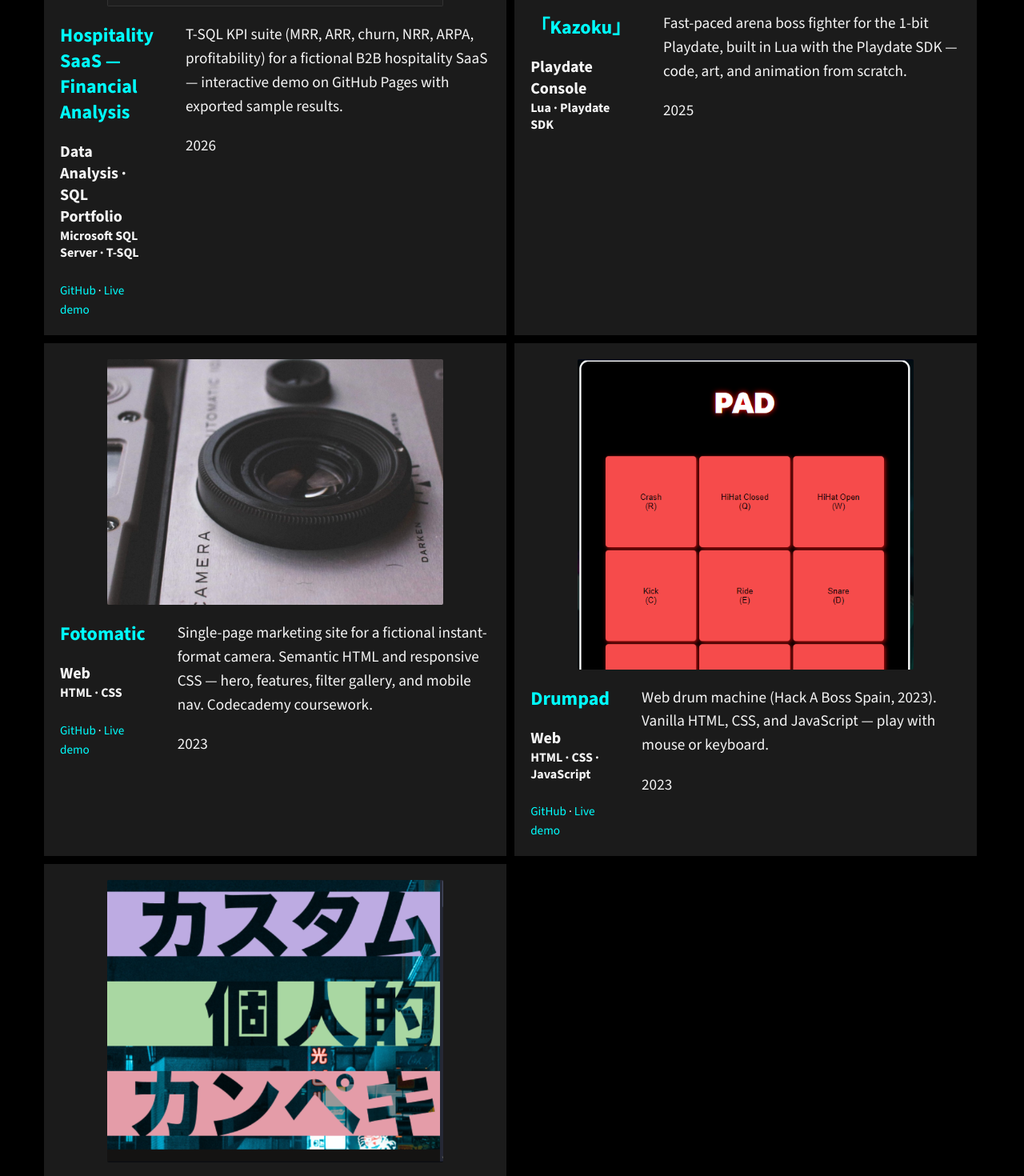
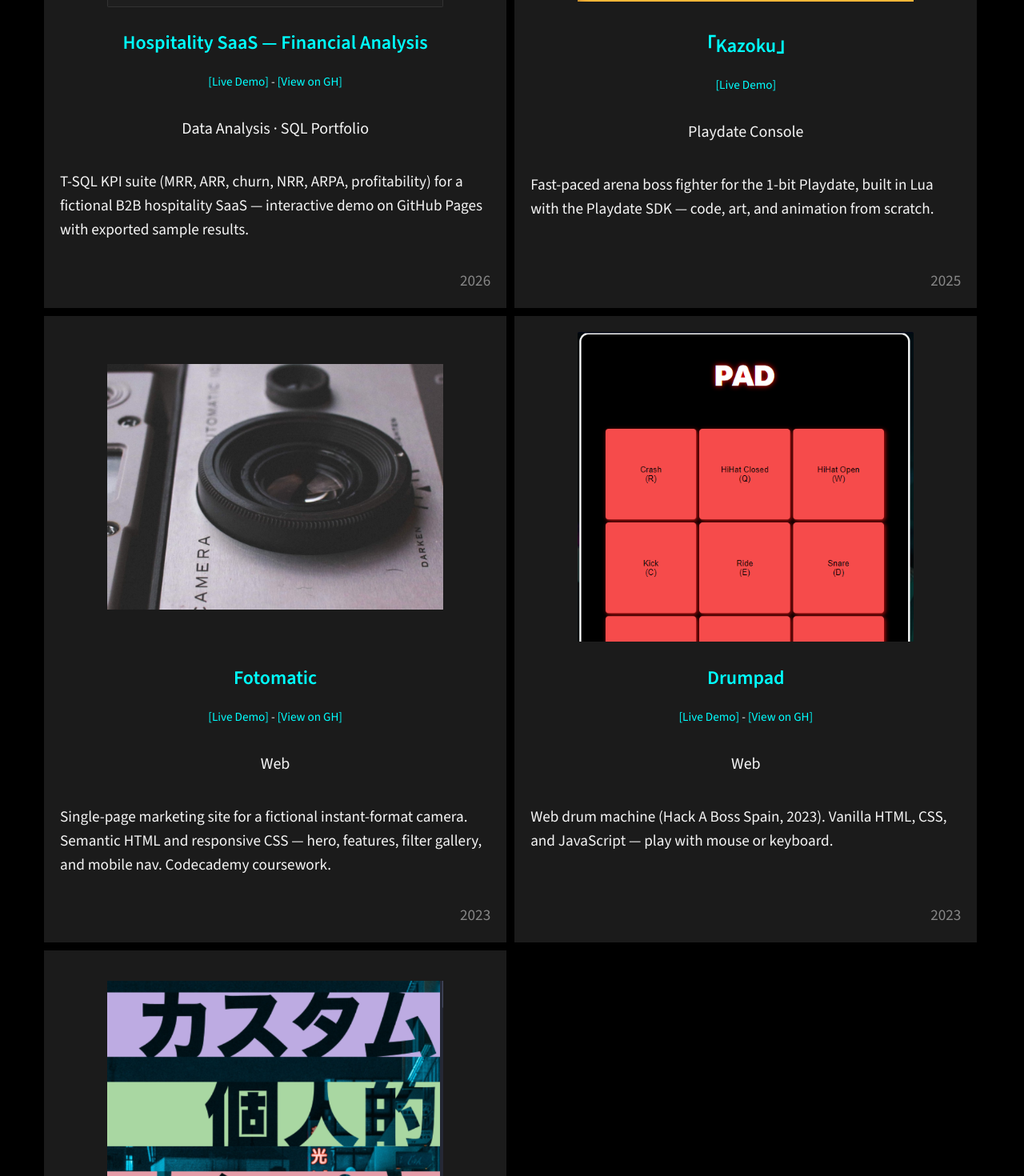
Before and after one commit to carcamusa-labs/Carcamusa_Labs_Website, a React (Vite) app: page /3_projects.html in a window 1280 px wide. Shown: the part 740-2210 px from the top of the page at 80% size. Built offline with nearby package versions, Linux system fonts and the light colour scheme; a web font is replaced by a local one.

Commit message:
some quick refactors and styling, no need for a PR

```diff
--- a/assets/visuals/style.css
+++ b/assets/visuals/style.css
@@ -694,6 +694,7 @@ h3 {
 .projects_grid_container_outer {
   display: flex;
   flex-wrap: wrap;
+  align-items: stretch;
   width: 100%;
   height: auto;
 }
@@ -720,16 +721,39 @@ h3 {
   border-radius: 2px;
 }
 
+.projects_grid_container_outer .grid_container_imageslot {
+  width: 100%;
+  max-width: 420px;
+  height: 388px;
+  max-height: 388px;
+  flex-shrink: 0;
+}
+
 .projects_grid_container_outer .grid_container_imageslot img {
   display: block;
-  width: 420px;
+  width: 100%;
+  height: 100%;
   max-width: 100%;
-  height: auto;
+  object-fit: contain;
 }
 
 .grid_container_textswrap {
   display: flex;
   flex-direction: row;
+}
+
+.projects_card {
+  min-height: 100%;
+  align-items: center;
+}
+
+.projects_card_body {
+  display: flex;
+  flex-direction: column;
+  flex: 1;
+  width: 100%;
+  margin-top: 1.75rem;
+  min-height: 12rem;
 }
 
 .grid_container_bigtext {
@@ -747,22 +771,21 @@ h3 {
 }
 
 .projects_project_title {
-  margin: 0;
-  margin: 20px 0;
+  margin: 0 0 0.2rem;
   font-size: 1.5rem;
-}
-
-.projects_project_platform {
-  font-size: 1.25rem;
-}
-
-.projects_project_stack {
-  font-size: 1rem;
+  text-align: center;
+}
+
+.projects_project_title b {
+  color: cyan;
+  font-weight: 600;
 }
 
 .projects_project_links {
-  margin-top: 0.35rem;
+  margin: 0 0 0.75rem;
   font-size: 0.95rem;
+  line-height: 1.4;
+  text-align: center;
 }
 
 .projects_project_links a {
@@ -771,6 +794,31 @@ h3 {
 
 .projects_project_links a:hover {
   text-decoration: underline;
+}
+
+.projects_project_platform {
+  margin: 0 0 1rem;
+  font-size: 1.25rem;
+  color: whitesmoke;
+  text-align: center;
+}
+
+.projects_project_desc {
+  margin: 0;
+  font-size: 1.2rem;
+  line-height: 1.55;
+  color: whitesmoke;
+  flex: 1;
+  text-align: left;
+  width: 100%;
+}
+
+.projects_project_year {
+  margin: 1rem 0 0;
+  align-self: flex-end;
+  font-size: 1.2rem;
+  line-height: 1.4;
+  color: #888;
 }
 
 .artworks_assets_grid_container {
@@ -1459,6 +1507,23 @@ footer div {
   .projects_grid_container_outer .grid_container_imageslot {
     max-width: 100%;
     width: 100%;
+    height: auto;
+    max-height: none;
+    aspect-ratio: 555 / 512;
+  }
+
+  .projects_grid_container_outer .grid_container_imageslot img {
+    height: auto;
+    max-height: 100%;
+  }
+
+  .projects_card_body {
+    min-height: 0;
+    margin-top: 1.25rem;
+  }
+
+  .projects_project_links {
+    font-size: 0.95rem;
   }
 
   .grid_container_textswrap {
@@ -1725,10 +1790,9 @@ footer div {
 
 .projects_sql_preview {
   display: block;
-  width: 420px;
+  width: 100%;
+  height: 100%;
   max-width: 100%;
-  height: auto;
-  aspect-ratio: 555 / 512;
   margin: 0;
   padding: 1rem 0.85rem;
   box-sizing: border-box;
--- a/src/i18n/locales/en.ts
+++ b/src/i18n/locales/en.ts
@@ -159,8 +159,8 @@ export const en = {
     hospitalityDesc:
       "T-SQL KPI suite (MRR, ARR, churn, NRR, ARPA, profitability) for a fictional B2B hospitality SaaS — interactive demo on GitHub Pages with exported sample results.",
     hospitalityStack: "Microsoft SQL Server · T-SQL",
-    viewGithub: "GitHub",
-    liveDemo: "Live demo",
+    viewGithub: "[View on GH]",
+    liveDemo: "[Live Demo]",
     platformPlaydate: "Playdate Console",
     platformWeb: "Web",
     platformData: "Data Analysis · SQL Portfolio",
--- a/src/i18n/locales/es.ts
+++ b/src/i18n/locales/es.ts
@@ -163,8 +163,8 @@ export const es: TranslationDictionary = {
     hospitalityDesc:
       "Suite de KPIs en T-SQL (MRR, ARR, churn, NRR, ARPA, rentabilidad) para un SaaS B2B hotelero ficticio — demo interactiva en GitHub Pages con resultados de muestra exportados.",
     hospitalityStack: "Microsoft SQL Server · T-SQL",
-    viewGithub: "GitHub",
-    liveDemo: "Demo en vivo",
+    viewGithub: "[Ver en GH]",
+    liveDemo: "[Demo en vivo]",
     platformPlaydate: "Consola Playdate",
     platformWeb: "Web",
     platformData: "Análisis de datos · Portfolio SQL",
--- a/src/i18n/locales/it.ts
+++ b/src/i18n/locales/it.ts
@@ -163,8 +163,8 @@ export const it: TranslationDictionary = {
     hospitalityDesc:
       "Suite KPI in T-SQL (MRR, ARR, churn, NRR, ARPA, redditività) per un SaaS B2B alberghiero fittizio — demo interattiva su GitHub Pages con risultati campione esportati.",
     hospitalityStack: "Microsoft SQL Server · T-SQL",
-    viewGithub: "GitHub",
-    liveDemo: "Demo live",
+    viewGithub: "[Vedi su GH]",
+    liveDemo: "[Demo live]",
     platformPlaydate: "Console Playdate",
     platformWeb: "Web",
     platformData: "Analisi dati · Portfolio SQL",
--- a/src/i18n/locales/ja.ts
+++ b/src/i18n/locales/ja.ts
@@ -163,8 +163,8 @@ export const ja: TranslationDictionary = {
     hospitalityDesc:
       "架空の B2B ホスピタリティ SaaS 向け T-SQL KPI スイート（MRR、ARR、チャーン、NRR、ARPA、収益性）— GitHub Pages 上のインタラクティブデモ（サンプル結果をエクスポート）。",
     hospitalityStack: "Microsoft SQL Server · T-SQL",
-    viewGithub: "GitHub",
-    liveDemo: "ライブデモ",
+    viewGithub: "[GH で見る]",
+    liveDemo: "[ライブデモ]",
     platformPlaydate: "Playdate 本体",
     platformWeb: "Web",
     platformData: "データ分析 · SQL ポートフォリオ",
--- a/src/i18n/locales/pl.ts
+++ b/src/i18n/locales/pl.ts
@@ -163,8 +163,8 @@ export const pl: TranslationDictionary = {
     hospitalityDesc:
       "Pakiet KPI w T-SQL (MRR, ARR, churn, NRR, ARPA, rentowność) dla fikcyjnego SaaS B2B dla hoteli — interaktywne demo na GitHub Pages z wyeksportowanymi danymi próbnymi.",
     hospitalityStack: "Microsoft SQL Server · T-SQL",
-    viewGithub: "GitHub",
-    liveDemo: "Demo na żywo",
+    viewGithub: "[Zobacz na GH]",
+    liveDemo: "[Demo na żywo]",
     platformPlaydate: "Konsola Playdate",
     platformWeb: "Web",
     platformData: "Analiza danych · Portfolio SQL",
--- a/src/i18n/locales/pt.ts
+++ b/src/i18n/locales/pt.ts
@@ -163,8 +163,8 @@ export const pt: TranslationDictionary = {
     hospitalityDesc:
       "Suite de KPIs em T-SQL (MRR, ARR, churn, NRR, ARPA, rentabilidade) para um SaaS B2B hoteleiro fictício — demo interativa no GitHub Pages com resultados de amostra exportados.",
     hospitalityStack: "Microsoft SQL Server · T-SQL",
-    viewGithub: "GitHub",
-    liveDemo: "Demo ao vivo",
+    viewGithub: "[Ver no GH]",
+    liveDemo: "[Demo ao vivo]",
     platformPlaydate: "Consola Playdate",
     platformWeb: "Web",
     platformData: "Análise de dados · Portfolio SQL",
--- a/src/pages/ProjectsPage.tsx
+++ b/src/pages/ProjectsPage.tsx
@@ -1,5 +1,6 @@
 import { InnerPageLayout } from "../components/InnerPageLayout";
 import { useTranslation } from "../i18n/useTranslation";
+import type { ReactNode } from "react";
 
 const PROJECT_URLS = {
   hospitality: {
@@ -20,25 +21,64 @@ const PROJECT_URLS = {
   },
 } as const;
 
-function ProjectLinks({
+function ProjectActionLinks({
+  demo,
   github,
-  demo,
 }: {
-  github: string;
   demo: string;
+  github?: string;
 }) {
   const { t } = useTranslation();
 
   return (
     <p className="projects_project_links">
-      <a href={github} target="_blank" rel="noreferrer">
-        {t("projects.viewGithub")}
-      </a>
-      {" · "}
       <a href={demo} target="_blank" rel="noreferrer">
         {t("projects.liveDemo")}
       </a>
+      {github ? (
+        <>
+          {" - "}
+          <a href={github} target="_blank" rel="noreferrer">
+            {t("projects.viewGithub")}
+          </a>
+        </>
+      ) : null}
     </p>
+  );
+}
+
+function ProjectCard({
+  side,
+  preview,
+  title,
+  demo,
+  github,
+  platform,
+  description,
+  year,
+}: {
+  side: "left" | "right";
+  preview: ReactNode;
+  title: string;
+  demo: string;
+  github?: string;
+  platform: string;
+  description: string;
+  year: string;
+}) {
+  return (
+    <div className={`grid_container_inner_${side} projects_card`}>
+      <div className="grid_container_imageslot">{preview}</div>
+      <div className="projects_card_body">
+        <h3 className="projects_project_title">
+          <b>{title}</b>
+        </h3>
+        <ProjectActionLinks demo={demo} github={github} />
+        <p className="projects_project_platform">{platform}</p>
+        <p className="projects_project_desc">{description}</p>
+        <p className="projects_project_year">{year}</p>
+      </div>
+    </div>
   );
 }
 
@@ -50,8 +90,9 @@ export function ProjectsPage() {
       <h2>{t("projects.heading")}</h2>
       <h3>{t("projects.subheading")}</h3>
       <div className="projects_grid_container_outer">
-        <div className="grid_container_inner_left">
-          <div className="grid_container_imageslot">
+        <ProjectCard
+          side="left"
+          preview={
             <pre className="projects_sql_preview" aria-hidden="true">
               {`SELECT
   month,
@@ -61,114 +102,62 @@ FROM subscriptions
 GROUP BY month
 ORDER BY month;`}
             </pre>
-          </div>
-          <div className="grid_container_textswrap">
-            <div className="grid_container_bigtext">
-              <h3 className="projects_project_title">
-                <b>
-                  <a href={PROJECT_URLS.hospitality.demo}>{t("projects.hospitalityTitle")}</a>
-                </b>
-              </h3>
-              <h4 className="projects_project_platform">{t("projects.platformData")}</h4>
-              <h5 className="projects_project_stack">{t("projects.hospitalityStack")}</h5>
-              <ProjectLinks github={PROJECT_URLS.hospitality.github} demo={PROJECT_URLS.hospitality.demo} />
-            </div>
-            <div className="grid_container_smalltext">
-              <p>{t("projects.hospitalityDesc")}</p>
-              <p>2026</p>
-            </div>
-          </div>
-        </div>
+          }
+          title={t("projects.hospitalityTitle")}
+          demo={PROJECT_URLS.hospitality.demo}
+          github={PROJECT_URLS.hospitality.github}
+          platform={t("projects.platformData")}
+          description={t("projects.hospitalityDesc")}
+          year="2026"
+        />
 
-        <div className="grid_container_inner_right">
-          <div className="grid_container_imageslot">
-            <img src="/assets/visuals/projects_images/projects_kazoku.PNG" alt="" />
-          </div>
-          <div className="grid_container_textswrap">
-            <div className="grid_container_bigtext">
-              <h3 className="projects_project_title">
-                <b>
-                  <a href="https://carcamusa-labs.itch.io/kazoku">「Kazoku」</a>
-                </b>
-              </h3>
-              <h4 className="projects_project_platform">{t("projects.platformPlaydate")}</h4>
-              <h5 className="projects_project_stack">Lua · Playdate SDK</h5>
-            </div>
-            <div className="grid_container_smalltext">
-              <p>{t("projects.kazokuDesc")}</p>
-              <p>2025</p>
-            </div>
-          </div>
-        </div>
+        <ProjectCard
+          side="right"
+          preview={<img src="/assets/visuals/projects_images/projects_kazoku.PNG" alt="" />}
+          title="「Kazoku」"
+          demo="https://carcamusa-labs.itch.io/kazoku"
+          platform={t("projects.platformPlaydate")}
+          description={t("projects.kazokuDesc")}
+          year="2025"
+        />
 
-        <div className="grid_container_inner_left">
-          <div className="grid_container_imageslot">
+        <ProjectCard
+          side="left"
+          preview={
             <img
               src="/assets/visuals/projects_images/projects_fotomatic.png"
               alt="Vintage camera — Fotomatic project preview"
             />
-          </div>
-          <div className="grid_container_textswrap">
-            <div className="grid_container_bigtext">
-              <h3 className="projects_project_title">
-                <b>
-                  <a href={PROJECT_URLS.fotomatic.demo}>Fotomatic</a>
-                </b>
-              </h3>
-              <h4 className="projects_project_platform">{t("projects.platformWeb")}</h4>
-              <h5 className="projects_project_stack">HTML · CSS</h5>
-              <ProjectLinks github={PROJECT_URLS.fotomatic.github} demo={PROJECT_URLS.fotomatic.demo} />
-            </div>
-            <div className="grid_container_smalltext">
-              <p>{t("projects.fotomaticDesc")}</p>
-              <p>2023</p>
-            </div>
-          </div>
-        </div>
+          }
+          title="Fotomatic"
+          demo={PROJECT_URLS.fotomatic.demo}
+          github={PROJECT_URLS.fotomatic.github}
+          platform={t("projects.platformWeb")}
+          description={t("projects.fotomaticDesc")}
+          year="2023"
+        />
 
-        <div className="grid_container_inner_right">
-          <div className="grid_container_imageslot">
-            <img src="/assets/visuals/projects_images/projects_drumpad.PNG" alt="" />
-          </div>
-          <div className="grid_container_textswrap">
-            <div className="grid_container_bigtext">
-              <h3 className="projects_project_title">
-                <b>
-                  <a href={PROJECT_URLS.drumpad.demo}>Drumpad</a>
-                </b>
-              </h3>
-              <h4 className="projects_project_platform">{t("projects.platformWeb")}</h4>
-              <h5 className="projects_project_stack">HTML · CSS · JavaScript</h5>
-              <ProjectLinks github={PROJECT_URLS.drumpad.github} demo={PROJECT_URLS.drumpad.demo} />
-            </div>
-            <div className="grid_container_smalltext">
-              <p>{t("projects.drumpadDesc")}</p>
-              <p>2023</p>
-            </div>
-          </div>
-        </div>
+        <ProjectCard
+          side="right"
+          preview={<img src="/assets/visuals/projects_images/projects_drumpad.PNG" alt="" />}
+          title="Drumpad"
+          demo={PROJECT_URLS.drumpad.demo}
+          github={PROJECT_URLS.drumpad.github}
+          platform={t("projects.platformWeb")}
+          description={t("projects.drumpadDesc")}
+          year="2023"
+        />
 
-        <div className="grid_container_inner_left">
-          <div className="grid_container_imageslot">
-            <img src="/assets/visuals/projects_images/projects_shashin.png" alt="" />
-          </div>
-          <div className="grid_container_textswrap">
-            <div className="grid_container_bigtext">
-              <h3 className="projects_project_title">
-                <b>
-                  <a href={PROJECT_URLS.shashin.demo}>最初写真 (Saisho Shashin)</a>
-                </b>
-              </h3>
-              <h4 className="projects_project_platform">{t("projects.platformWeb")}</h4>
-              <h5 className="projects_project_stack">HTML · CSS</h5>
-              <ProjectLinks github={PROJECT_URLS.shashin.github} demo={PROJECT_URLS.shashin.demo} />
-            </div>
-            <div className="grid_container_smalltext">
-              <p>{t("projects.shashinDesc")}</p>
-              <p>2023</p>
-            </div>
-          </div>
-        </div>
+        <ProjectCard
+          side="left"
+          preview={<img src="/assets/visuals/projects_images/projects_shashin.png" alt="" />}
+          title="最初写真 (Saisho Shashin)"
+          demo={PROJECT_URLS.shashin.demo}
+          github={PROJECT_URLS.shashin.github}
+          platform={t("projects.platformWeb")}
+          description={t("projects.shashinDesc")}
+          year="2023"
+        />
       </div>
     </InnerPageLayout>
   );
```
